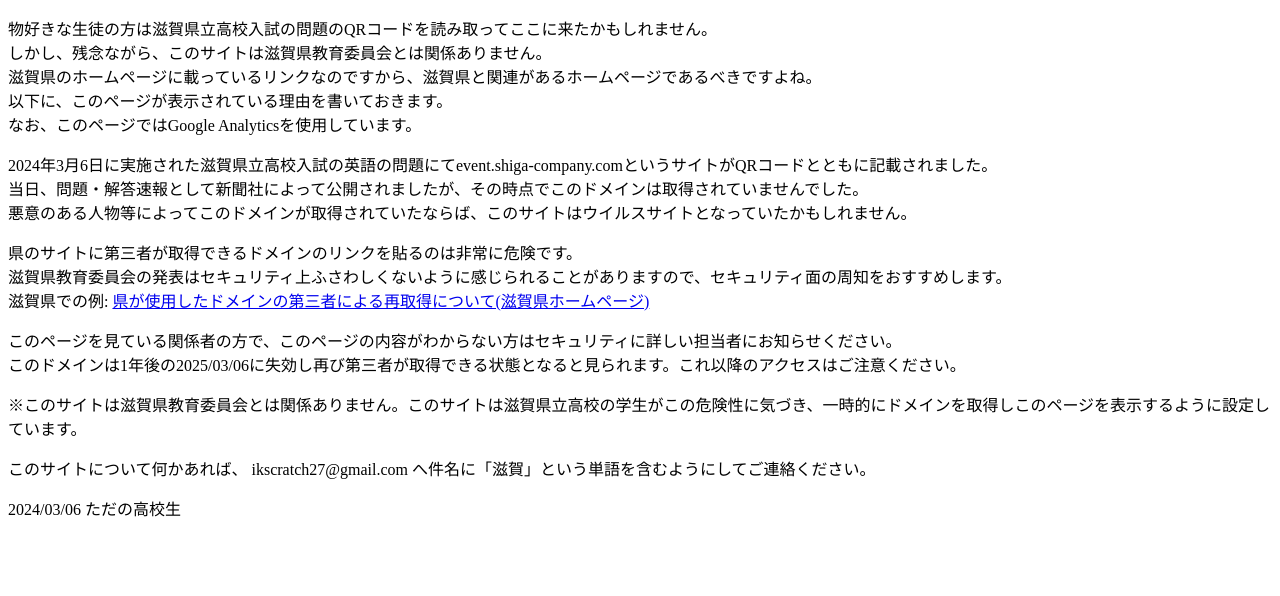
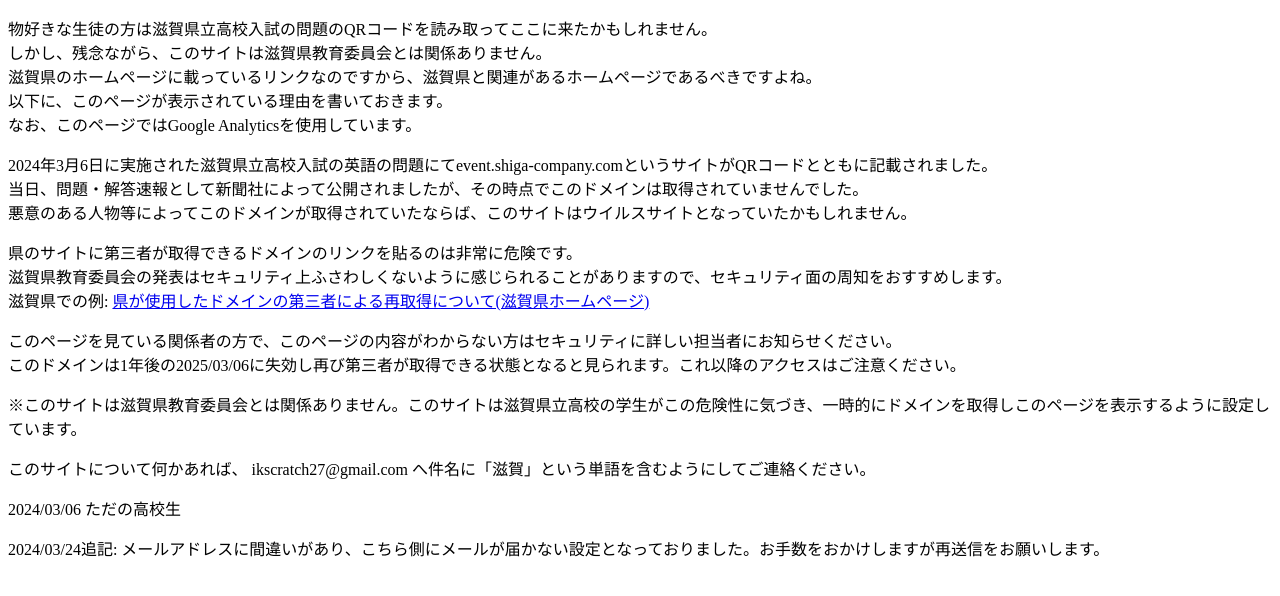
Before and after one commit to iku55/shigaqr, a plain HTML site: page index.html in a window 1280 px wide. Drawn offline with Linux system fonts and the light colour scheme.

Commit message:
Update index.html

```diff
--- a/index.html
+++ b/index.html
@@ -23,6 +23,7 @@
 <p>※このサイトは滋賀県教育委員会とは関係ありません。このサイトは滋賀県立高校の学生がこの危険性に気づき、一時的にドメインを取得しこのページを表示するように設定しています。</p>
 <p>このサイトについて何かあれば、 ikscratch27@gmail.com へ件名に「滋賀」という単語を含むようにしてご連絡ください。</p>
 <p>2024/03/06 ただの高校生</p>
+<p>2024/03/24追記: メールアドレスに間違いがあり、こちら側にメールが届かない設定となっておりました。お手数をおかけしますが再送信をお願いします。</p>
 <!-- Google tag (gtag.js) -->
 <script async src="https://www.googletagmanager.com/gtag/js?id=G-QWR339Z95L"></script>
 <script>
```
